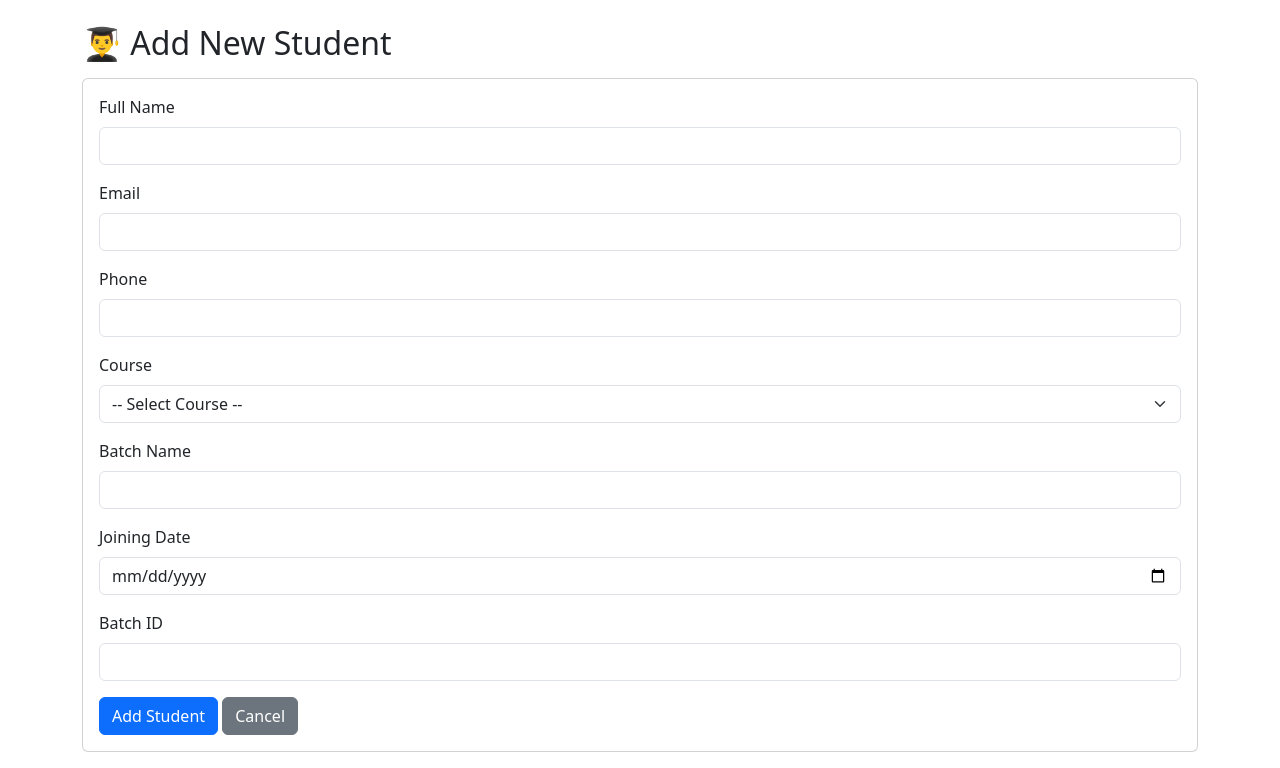
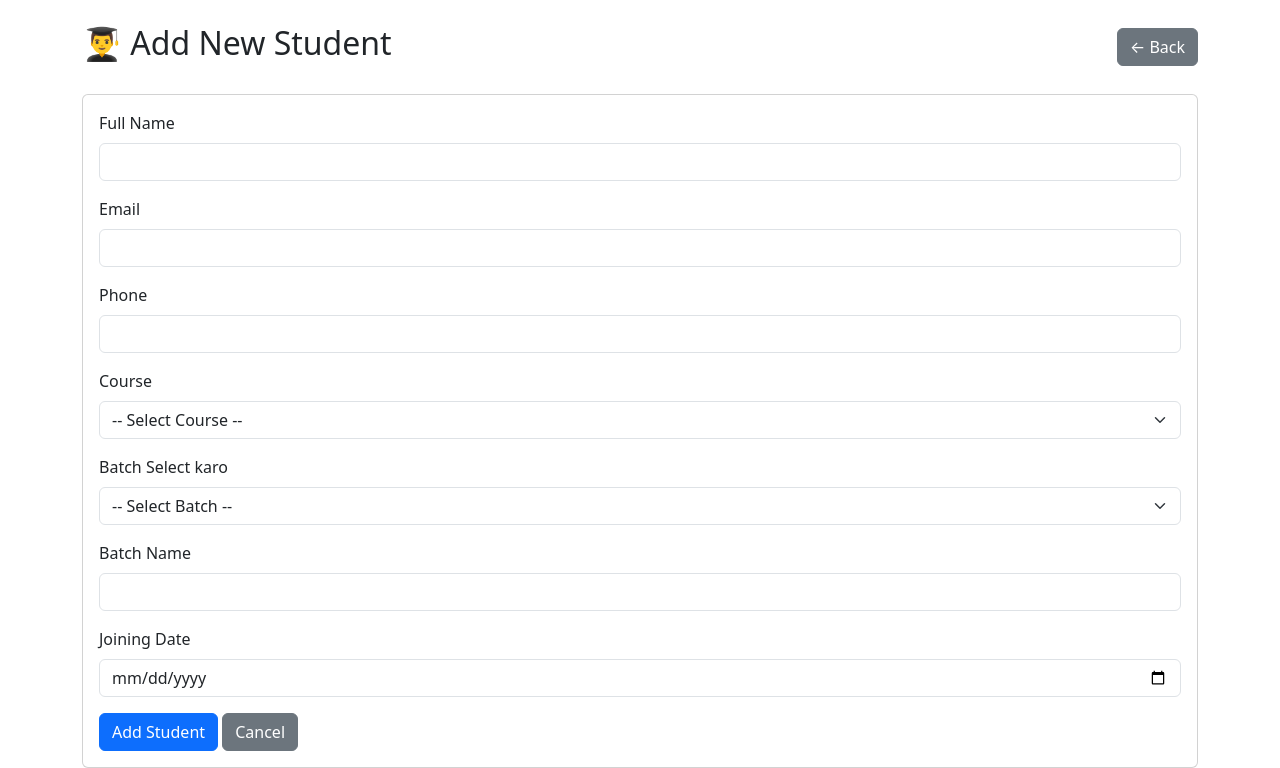
Before and after one commit to satte1/coaching-center-sms, a Flask app: page /students/add in a window 1280 px wide. Shown: the part 56-824 px from the top of the page. Run offline with Flask 3, Linux system fonts and the light colour scheme; data comes from the database, SQL or seed files in the repository; data that the repository does not hold is empty.

Commit message:
Fixed batch dropdown in add student form

```diff
--- a/app.py
+++ b/app.py
@@ -98,6 +98,7 @@ from flask import Flask, render_template, request, redirect, url_for, flash
 from students.student_operations import get_all_students, add_student
 from fees.fee_operations import get_all_pending_fees, add_payment
 from attendance.attendance_operations import get_attendance_by_date, mark_attendance
+from config.db_config import get_connection
 
 app = Flask(__name__)
 app.secret_key = 'coaching123'  # flash ke liye zaroori hai
@@ -127,7 +128,15 @@ def add_student_page():
         flash(f'✅ {full_name} successfully add ho gaya!', 'success')
         return redirect(url_for('students'))
 
-    return render_template('add_student.html')
+    # Batches fetch karo dropdown ke liye
+    connection = get_connection()
+    cursor = connection.cursor()
+    cursor.execute("SELECT batch_id, batch_name, course FROM batches")
+    batches = cursor.fetchall()
+    cursor.close()
+    connection.close()
+
+    return render_template('add_student.html', batches=batches)
 
 @app.route('/fees')
 def fees():
--- a/templates/add_student.html
+++ b/templates/add_student.html
@@ -3,7 +3,10 @@
 {% block title %}Add Student{% endblock %}
 
 {% block content %}
-    <h2>👨‍🎓 Add New Student</h2>
+    <div class="d-flex justify-content-between align-items-center mb-4">
+        <h2>👨‍🎓 Add New Student</h2>
+        <a href="/students" class="btn btn-secondary">← Back</a>
+    </div>
 
     <div class="card mt-3">
         <div class="card-body">
@@ -35,18 +38,26 @@
                 </div>
 
                 <div class="mb-3">
+                    <label class="form-label">Batch Select karo</label>
+                    <select name="batch_id" class="form-select" required id="batchSelect">
+                        <option value="">-- Select Batch --</option>
+                        {% for batch in batches %}
+                        <option value="{{ batch[0] }}" data-name="{{ batch[1] }}">
+                            {{ batch[1] }} — {{ batch[2] }}
+                        </option>
+                        {% endfor %}
+                    </select>
+                </div>
+
+                <div class="mb-3">
                     <label class="form-label">Batch Name</label>
-                    <input type="text" name="batch_name" class="form-control" required>
+                    <input type="text" name="batch_name" class="form-control"
+                           id="batchName" readonly required>
                 </div>
 
                 <div class="mb-3">
                     <label class="form-label">Joining Date</label>
                     <input type="date" name="joining_date" class="form-control" required>
-                </div>
-
-                <div class="mb-3">
-                    <label class="form-label">Batch ID</label>
-                    <input type="number" name="batch_id" class="form-control" required>
                 </div>
 
                 <button type="submit" class="btn btn-primary">Add Student</button>
@@ -55,4 +66,12 @@
             </form>
         </div>
     </div>
+
+    <script>
+    document.getElementById('batchSelect').addEventListener('change', function() {
+        const selected = this.options[this.selectedIndex];
+        document.getElementById('batchName').value = selected.dataset.name || '';
+    });
+    </script>
+
 {% endblock %}
```
